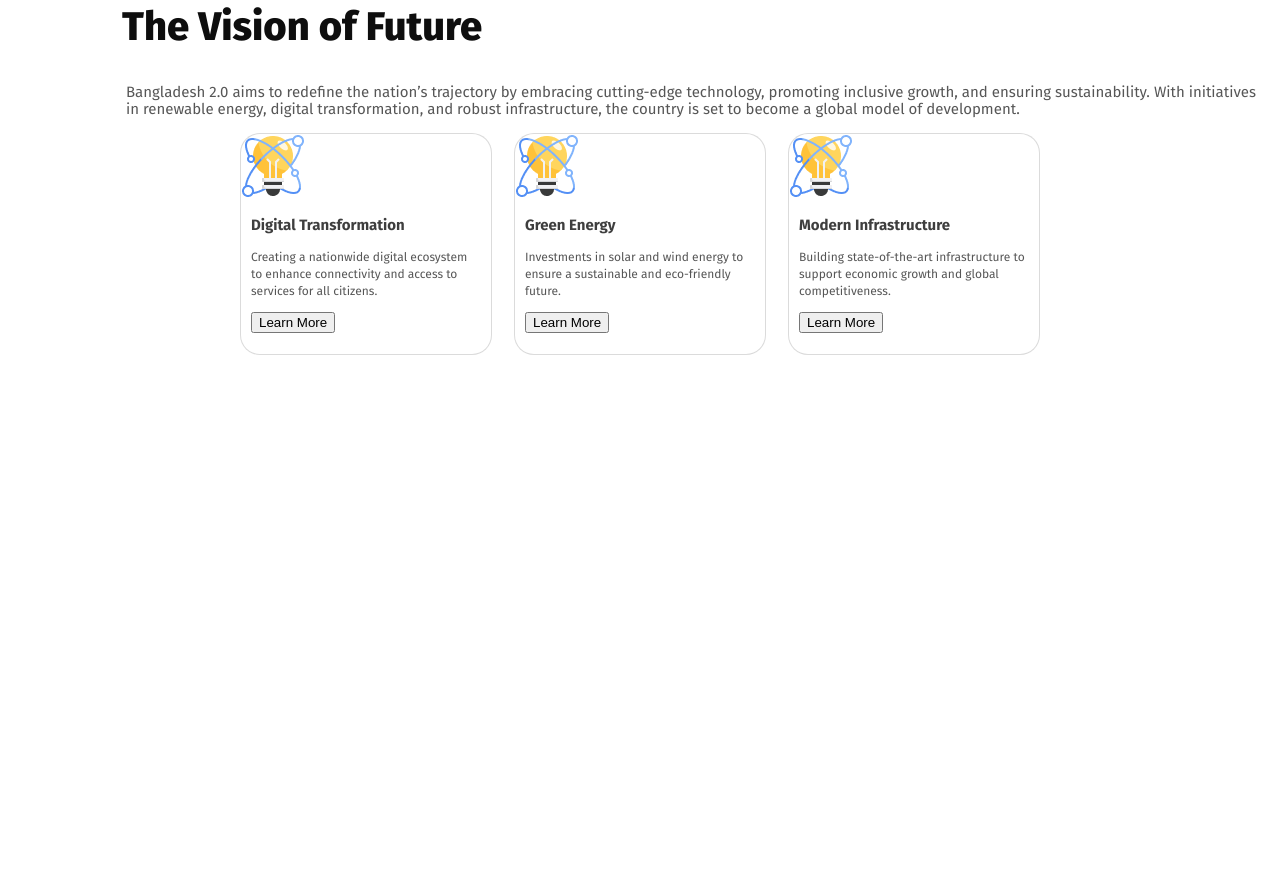
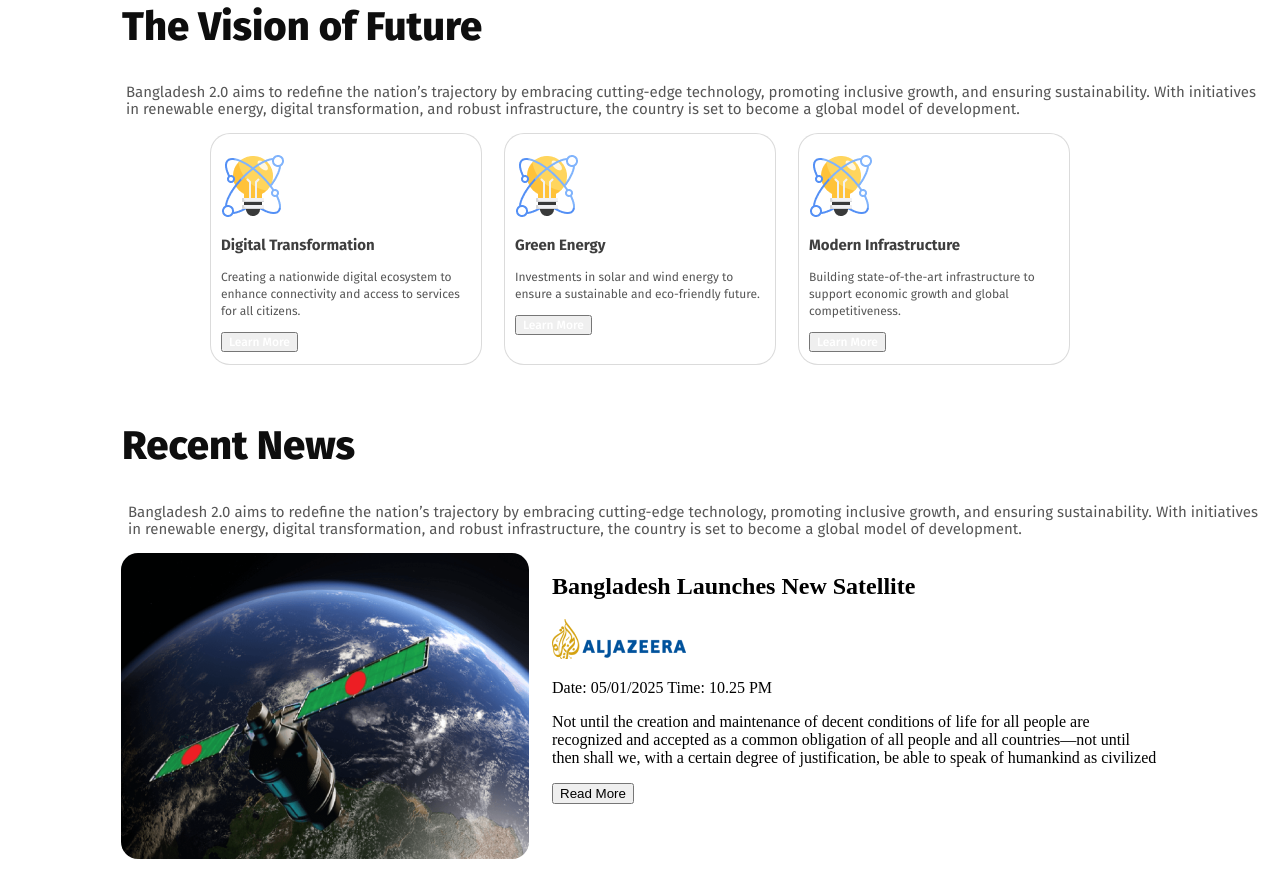
Before and after one commit to imran1-man/assignment-1, a plain HTML site: page index.html in a window 1280 px wide. Shown: the part 1031-1902 px from the top of the page. Before the commit the page ends 1394 px from the top, so only its background shows below. Drawn offline with Linux system fonts and the light colour scheme.

Commit message:
design recent news

```diff
--- a/index.html
+++ b/index.html
@@ -27,7 +27,7 @@
             <button class="btn2">Explore New Bangladesh</button>
         </div>
         <div class="img1">
-            <img src="assets/hero.png" alt="">
+            <img  src="assets/hero.png" alt="">
         </div>
     </section>
     <section class="bd2">
@@ -64,29 +64,51 @@
         </div>
         <div class="card2">
             <div class="dmg">
-                <img src="assets/card-icon.png" alt="">
+                <img class="style1" src="assets/card-icon.png" alt="">
                 <h3 class="title6">Digital Transformation</h3>
                 <p class="narate3">Creating a nationwide digital ecosystem to enhance connectivity and access to services for all citizens.</p>
                 <div class="btn3">
-                    <button>Learn More</button>
+                    <button class="learn1">Learn More</button>
                 </div>
             </div>
             <div class="dmg">
-                <img src="assets/card-icon.png" alt="">
+                <img class="style1" src="assets/card-icon.png" alt="">
                 <h3 class="title6">Green Energy</h3>
                 <p class="narate3">Investments in solar and wind energy to ensure a sustainable and eco-friendly future.</p>
                 <div class="btn3">
-                    <button>Learn More</button>
+                    <button class="learn1">Learn More</button>
                 </div>
             </div>
             <div class="dmg">
-                <img src="assets/card-icon.png" alt="">
+                <img class="style1" src="assets/card-icon.png" alt="">
                 <h3 class="title6">Modern Infrastructure</h3>
                 <p class="narate3">Building state-of-the-art infrastructure to support economic growth and global competitiveness.</p>
                 <div class="btn3">
-                    <button>Learn More</button>
+                    <button class="learn1">Learn More</button>
                 </div>
             </div>
+        </div>
+    </section>
+    <section class="bd4">
+        <div>
+            <h2 class="title7">Recent News</h2>
+            <p class="narate4">Bangladesh 2.0 aims to redefine the nation’s trajectory by embracing cutting-edge technology, promoting inclusive growth, and ensuring sustainability. With initiatives in renewable energy, digital transformation, and robust infrastructure, the country is set to become a global model of development.</p>
+        </div>
+        <div class="bd5">
+            <div class="satelite">
+                <img class="satelite" src="assets/satelite.png" alt="">
+            </div>
+            <div class="satelite2">
+                <h2>Bangladesh Launches New Satellite</h2>
+                <img src="assets/al-jazeera.png" alt="">
+               <div>
+                <p>Date: 05/01/2025 Time: 10.25 PM</p>
+               </div>
+                <p>Not until the creation and maintenance of decent conditions of life for all people are recognized and accepted as a common obligation of all people and all countries—not until then shall we,
+                    with a certain degree of justification, be able to speak of humankind as civilized</p>
+                 <button>Read More</button>
+            </div>
+
         </div>
     </section>
    </main>
--- a/styles/style.css
+++ b/styles/style.css
@@ -192,8 +192,8 @@ border-radius: 20px;
 
 background: rgb(255, 255, 255);
 text-align: left;
-max-width: 250px;
-height: 220px;
+max-width: 270px;
+height: 230px;
 
 }
 .btn3{
@@ -204,3 +204,51 @@ height: 220px;
     padding-left: 10px;
 
 }
+.learn1{
+    color: rgb(255, 255, 255);
+font-family: Fira Sans;
+font-size: 12px;
+font-weight: 426;
+line-height: 14px;
+letter-spacing: 0%;
+text-align: left;
+width: 87;
+height: 29;
+}
+/* recent news style */
+.title7{
+    color: rgb(14, 14, 14);
+    font-family: Fira Sans;
+    font-size: 40px;
+    font-weight: 800;
+    line-height: 48px;
+    letter-spacing: 0%;
+    text-align: left;
+    margin-left: 114px;
+    margin-top: 57px;
+}
+.narate4{
+    color: rgba(14, 14, 14, 0.7);
+    font-family: Fira Sans;
+    font-size: 15px;
+    font-weight: 400;
+    line-height: 17px;
+    letter-spacing: 0%;
+    text-align: left;
+    padding-left: 10px;
+    padding-right: 10px;
+    margin-left: 110px;
+}
+.bd5{
+    display: flex;
+    margin-left: 113px;
+    margin-right: 113px;
+    justify-content: space-between;
+}
+.satelite{
+    border-radius: 17px;
+    background: url(image);
+}
+.satelite2{
+    margin-left: 23px;
+}
```
